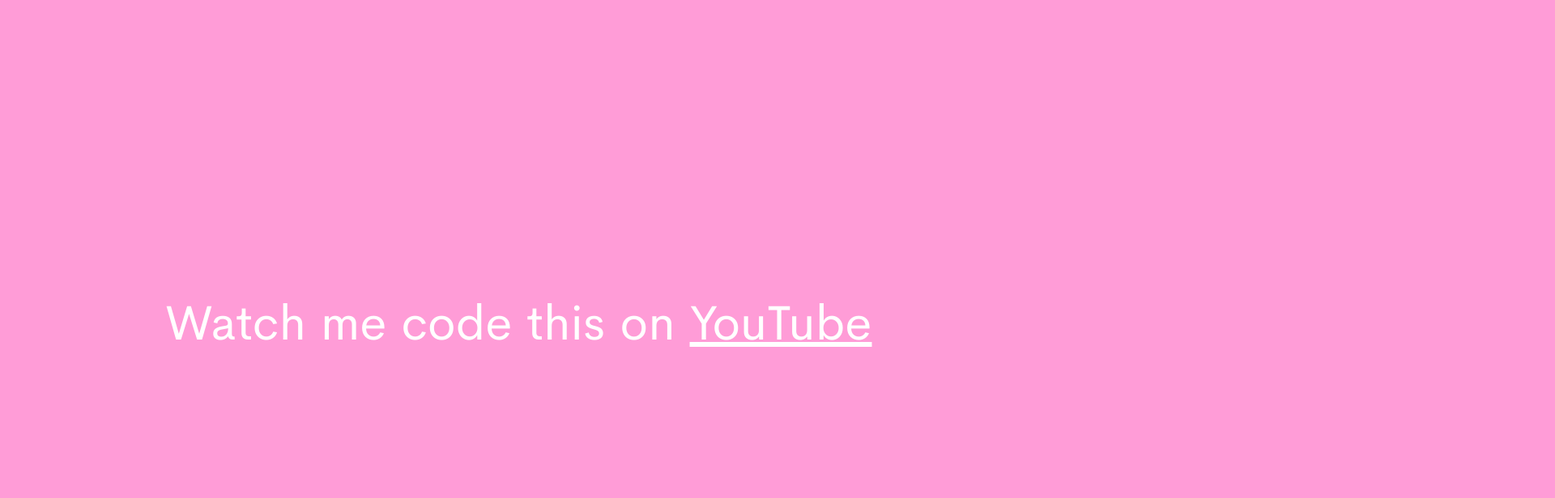
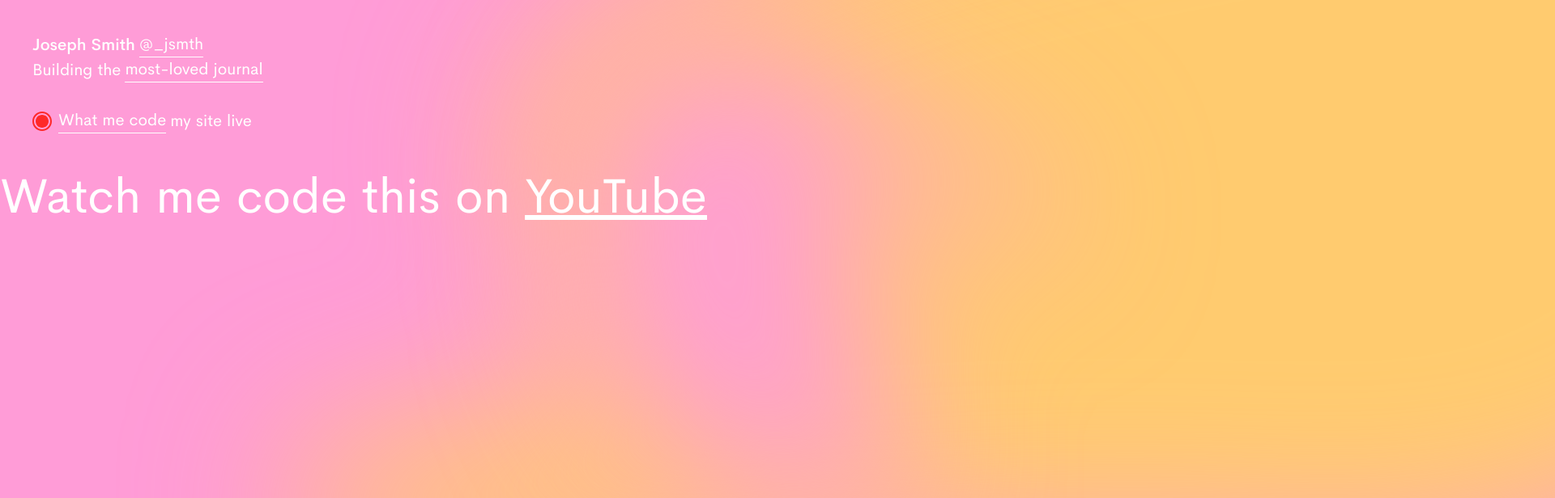
Before and after one commit to jsmmth/personal, a Next.js app: page / in a window 1280 px wide. Shown: the top 616 px of the page at 81% size, 1920 px wide, since content can reach past the window. Built offline with nearby package versions, Linux system fonts and the light colour scheme.

Commit message:
Added Header + Background

```diff
--- /dev/null
+++ b/components/Header/index.tsx
@@ -0,0 +1,22 @@
+import React from "react";
+import { StyledHeader, HeaderText } from "./styles";
+
+const Header: React.FC = () => {
+  return (
+    <StyledHeader>
+      <HeaderText>
+        <span className="bold">Joseph Smith</span>{" "}
+        <a href="https://twitter.com/_jsmth">@_jsmth</a>
+      </HeaderText>
+      <HeaderText>
+        Building the <a href="https://jour.com">most-loved journal</a>
+      </HeaderText>
+      <HeaderText top={32}>
+        <img src="/images/live-icon.svg" />
+        <a href="https://youtu.be/ON_0tqGTNyE">What me code</a> my site live
+      </HeaderText>
+    </StyledHeader>
+  );
+};
+
+export default Header;
--- /dev/null
+++ b/components/Header/styles.ts
@@ -0,0 +1,32 @@
+import styled from "styled-components";
+
+export const StyledHeader = styled.header`
+  margin-left: 40px;
+  margin-top: 40px;
+`;
+
+export const HeaderText = styled.div<{ top?: number }>`
+  font-size: 20px;
+  line-height: 30px;
+  font-weight: 400;
+  color: #fff;
+  margin-top: ${(props) => props.top ?? 0}px;
+  display: flex;
+  align-items: center;
+
+  img {
+    margin-right: 3px;
+  }
+
+  .bold {
+    font-weight: 500;
+  }
+
+  a {
+    text-decoration: none;
+    color: #fff;
+    border-bottom: 1px solid #fff;
+    margin-left: 5px;
+    margin-right: 5px;
+  }
+`;
--- a/components/Layout/index.tsx
+++ b/components/Layout/index.tsx
@@ -1,6 +1,6 @@
 import React, { ReactNode } from "react";
 import GlobalStyles from "../../common/styles";
-import { Container } from "./styles";
+import { Container, YellowBlob, PinkBlob } from "./styles";
 
 type LayoutProps = {
   children: ReactNode;
@@ -10,6 +10,8 @@
   return (
     <>
       <GlobalStyles />
+      <YellowBlob src="images/yellow-blob.svg" />
+      <PinkBlob src="images/pink-blob.svg" />
       <Container>{React.Children.toArray(children)}</Container>
     </>
   );
--- a/components/Layout/styles.ts
+++ b/components/Layout/styles.ts
@@ -8,7 +8,42 @@
   top: 0px;
   left: 0px;
   overflow: hidden;
-  display: flex;
-  justify-content: center;
-  align-items: center;
 `;
+
+export const YellowBlob = styled.img`
+  position: absolute;
+  top: -30vw;
+  right: -50vw;
+  width: 150vw;
+  height: 150vh;
+  animation: yellowMove 20s ease-in-out infinite;
+  filter: blur(100px);
+
+  @keyframes yellowMove {
+    40% {
+      transform: translate(40vw, 0vh);
+    }
+    80% {
+      transform: translate(0vw, 0vh);
+    }
+  }
+`;
+
+export const PinkBlob = styled.img`
+  position: absolute;
+  top: 0vw;
+  left: 0vw;
+  width: 80vw;
+  height: 90vh;
+  animation: pinkMove 10s ease-in-out infinite;
+  filter: blur(100px);
+
+  @keyframes pinkMove {
+    40% {
+      transform: translate(40vw, 0vh);
+    }
+    80% {
+      transform: translate(0vw, -20vh);
+    }
+  }
+`;
--- a/pages/index.tsx
+++ b/pages/index.tsx
@@ -1,6 +1,7 @@
 import Head from "next/head";
 import { NextPage } from "next";
 import Title from "../components/Title";
+import Header from "../components/Header";
 
 const Index: NextPage = () => {
   return (
@@ -8,6 +9,7 @@
       <Head>
         <title>Joseph Smith</title>
       </Head>
+      <Header />
       <Title>
         Watch me code this on <a href="https://youtu.be/ON_0tqGTNyE">YouTube</a>
       </Title>
```
Also changed, not shown: public/images/live-icon.svg (added).
